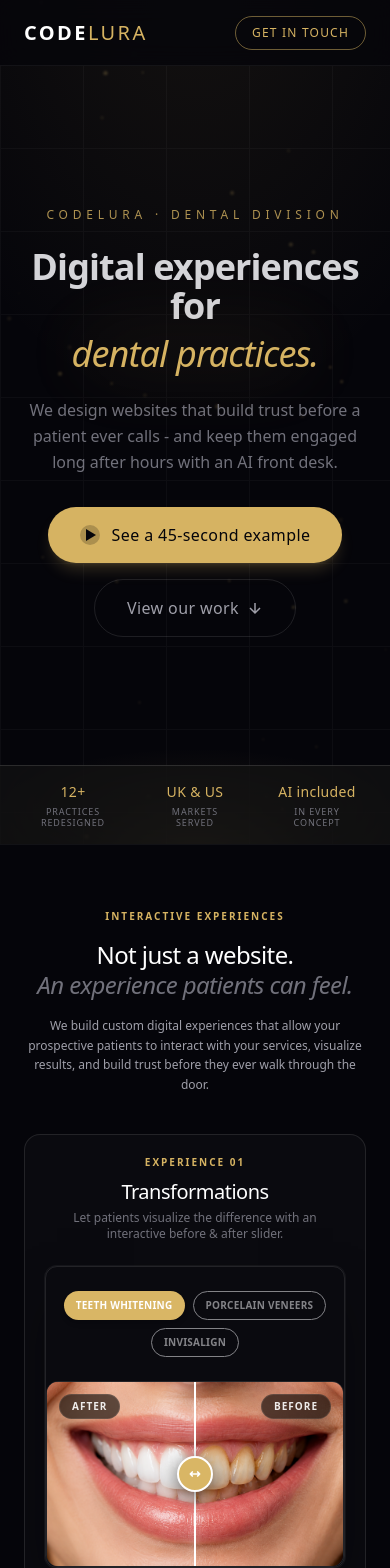
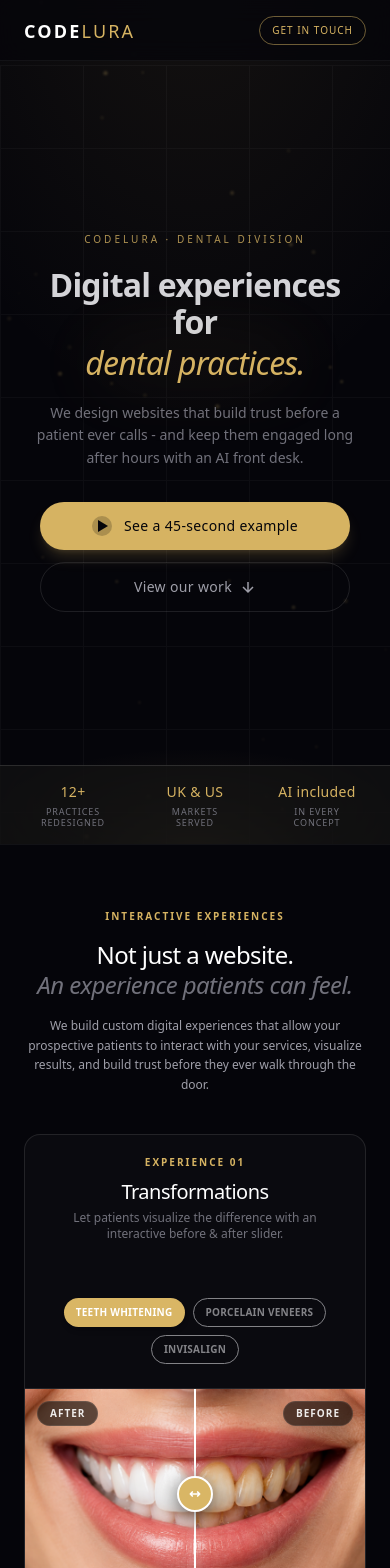
Before and after one commit to shubham-writes/dental-codelura, a Next.js app: page / in a window 390 px wide. Shown: the top 1568 px of the page. Built offline with nearby package versions, Linux system fonts and the light colour scheme; a web font is replaced by a local one.

Commit message:
style: mobile layout polish for hero text, navbar, and edge-to-edge slider

```diff
--- a/components/Hero.tsx
+++ b/components/Hero.tsx
@@ -99,15 +99,15 @@ export default function Hero() {
         {/* Content */}
         <div className="relative z-10 max-w-4xl mx-auto my-auto">
           {/* Eyebrow */}
-          <p className="text-gold text-xs tracking-[0.4em] uppercase mb-6 sm:mb-8 opacity-80">
+          <p className="text-gold text-[10px] sm:text-xs tracking-[0.3em] sm:tracking-[0.4em] uppercase mb-5 sm:mb-8 opacity-80">
             Codelura · Dental Division
           </p>
 
           {/* Headline */}
-          <h1 className="text-4xl sm:text-6xl lg:text-7xl font-light text-zinc-300 leading-[1.1] tracking-tight mb-6">
+          <h1 className="text-[32px] leading-[1.15] sm:text-6xl lg:text-7xl font-light text-zinc-300 sm:leading-[1.1] tracking-tight mb-5 sm:mb-6">
             <span className="font-bold">Digital experiences for</span>
             <br />
-            <span className="relative inline-block mt-2">
+            <span className="relative inline-block mt-1 sm:mt-2">
               <span
                 className="absolute inset-0 bg-gold/10 blur-2xl rounded-full"
                 style={{ animation: 'pulse 6s cubic-bezier(0.4, 0, 0.6, 1) infinite' }}
@@ -117,16 +117,16 @@ export default function Hero() {
           </h1>
 
           {/* Sub-headline */}
-          <p className="text-zinc-500 text-base sm:text-xl font-light max-w-2xl mx-auto leading-relaxed mb-8 sm:mb-12">
+          <p className="text-zinc-500 text-sm sm:text-xl font-light max-w-2xl mx-auto leading-relaxed mb-8 sm:mb-12 px-2 sm:px-0">
             We design websites that build trust before a patient ever calls -
             and keep them engaged long after hours with an AI front desk.
           </p>
 
           {/* CTAs */}
-          <div className="flex flex-col sm:flex-row items-center justify-center gap-4">
+          <div className="flex flex-col sm:flex-row items-center justify-center gap-3 sm:gap-4 w-full sm:w-auto px-4 sm:px-0">
             <button
               onClick={() => setShowModal(true)}
-              className="group flex items-center gap-3 px-8 py-4 bg-gold text-[#05050a] font-medium tracking-wide rounded-full hover:bg-gold-hover transition-all duration-200 hover:scale-[1.02] shadow-lg shadow-gold/20"
+              className="group w-full sm:w-auto flex items-center justify-center gap-3 px-6 py-3.5 sm:px-8 sm:py-4 bg-gold text-[#05050a] text-sm sm:text-base font-medium tracking-wide rounded-full hover:bg-gold-hover transition-all duration-200 hover:scale-[1.02] shadow-lg shadow-gold/20"
             >
               <span className="w-5 h-5 rounded-full bg-black/20 flex items-center justify-center shrink-0">
                 <svg width="10" height="12" viewBox="0 0 10 12" fill="currentColor" className="translate-x-px">
@@ -137,7 +137,7 @@ export default function Hero() {
             </button>
             <a
               href="#work"
-              className="flex items-center gap-2 px-8 py-4 border border-white/10 text-zinc-400 hover:text-zinc-200 hover:border-white/20 tracking-wide rounded-full transition-all duration-200 whitespace-nowrap"
+              className="flex w-full sm:w-auto justify-center items-center gap-2 px-6 py-3.5 sm:px-8 sm:py-4 border border-white/10 text-zinc-400 hover:text-zinc-200 text-sm sm:text-base hover:border-white/20 tracking-wide rounded-full transition-all duration-200 whitespace-nowrap"
             >
               View our work
               <svg width="16" height="16" viewBox="0 0 16 16" fill="none" stroke="currentColor" strokeWidth="1.5">
--- a/components/InteractiveExperiences.tsx
+++ b/components/InteractiveExperiences.tsx
@@ -25,10 +25,10 @@ export default function InteractiveExperiences() {
         <div className="flex flex-col gap-5">
 
           {/* Top Large Row */}
-          <div className="w-full bg-[#0a0a0f] rounded-2xl border border-white/10 p-5 sm:p-7 flex flex-col relative overflow-hidden group">
+          <div className="w-full bg-[#0a0a0f] rounded-2xl border border-white/10 pt-5 sm:p-7 flex flex-col relative overflow-hidden group">
             <div className="absolute top-0 left-1/2 -translate-x-1/2 w-[600px] h-[400px] bg-gold/5 rounded-full blur-[100px] -z-10 group-hover:bg-gold/10 transition-colors duration-1000" />
 
-            <div className="mb-6 text-center sm:text-left flex flex-col sm:flex-row sm:items-end justify-between gap-4">
+            <div className="mb-6 px-5 sm:px-0 text-center sm:text-left flex flex-col sm:flex-row sm:items-end justify-between gap-4">
               <div>
                 <p className="text-gold text-[10px] tracking-[0.2em] uppercase font-semibold mb-2">Experience 01</p>
                 <h3 className="text-xl sm:text-2xl text-white font-light tracking-tight mb-1">Transformations</h3>
@@ -40,8 +40,8 @@ export default function InteractiveExperiences() {
               </div>
             </div>
 
-            <div className="w-full max-w-3xl mx-auto rounded-xl overflow-hidden shadow-2xl shadow-black/50 border border-white/10 ring-1 ring-white/5">
-              <BeforeAfterSlider />
+            <div className="w-full max-w-3xl mx-auto sm:rounded-xl sm:overflow-hidden sm:shadow-2xl sm:shadow-black/50 sm:border sm:border-white/10 sm:ring-1 sm:ring-white/5 mt-2 sm:mt-0">
+              <BeforeAfterSlider rounded="rounded-none sm:rounded-xl border-y sm:border border-white/10" />
             </div>
           </div>
 
--- a/components/Navbar.tsx
+++ b/components/Navbar.tsx
@@ -11,7 +11,7 @@ export default function Navbar() {
 
       {/* Logo */}
       <a href="#" className="relative z-10 flex items-center gap-2 group">
-        <span className="text-xl tracking-[0.12em] uppercase">
+        <span className="text-lg sm:text-xl tracking-[0.12em] uppercase">
           <span className="text-white font-semibold">Code</span>
           <span className="text-gold font-light">lura</span>
         </span>
@@ -40,7 +40,7 @@ export default function Navbar() {
       {/* Mobile CTA */}
       <a
         href="#contact"
-        className="relative z-10 sm:hidden px-4 py-2 border border-gold/50 text-gold text-xs tracking-widest uppercase rounded-full"
+        className="relative z-10 sm:hidden px-3 py-1.5 border border-gold/50 text-gold text-[10px] tracking-widest uppercase rounded-full"
       >
         Get in Touch
       </a>
--- a/components/experiences/BeforeAfterSlider.tsx
+++ b/components/experiences/BeforeAfterSlider.tsx
@@ -83,7 +83,7 @@ export default function BeforeAfterSlider({
 
       {/* Main Image Container */}
       <div
-        className={`relative w-full aspect-16/10 md:aspect-16/8 ${rounded} overflow-hidden cursor-ew-resize select-none border border-white/10`}
+        className={`relative w-full aspect-16/10 md:aspect-16/8 ${rounded} overflow-hidden cursor-ew-resize select-none`}
         ref={containerRef}
         onMouseDown={(e) => {
           setIsDragging(true);
```
